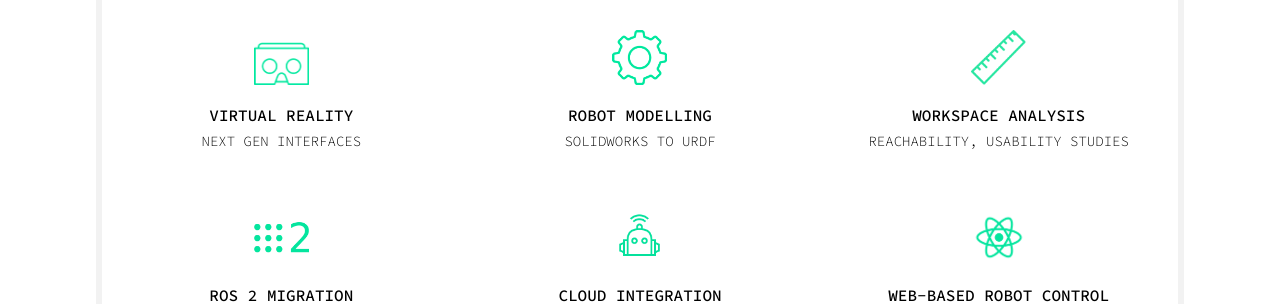
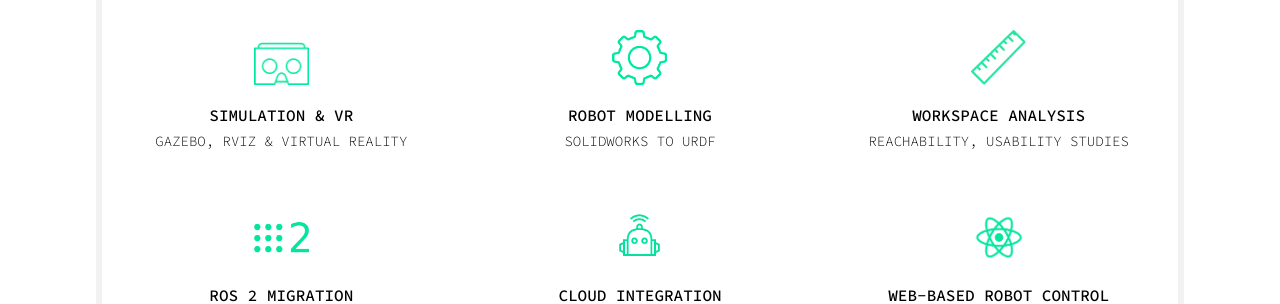
Before and after one commit to PickNikRobotics/beta_moveit_website, a Jekyll site: the page built from index.md, in a window 1280 px wide. Shown: the part 2794-3098 px from the top of the page. Built offline with Jekyll 4.4.1, drawn with Linux system fonts in a browser that asks for light colours; nearby versions of some CDN libraries.

Commit message:
Emphasize Simulation as a service

```diff
--- a/_layouts/home.html
+++ b/_layouts/home.html
@@ -112,8 +112,8 @@
                 <div class="servicesRow">
                     <div class="servicesCol" onclick="location.href='{{site.baseurl}}/services#virtual_reality';" style="cursor:pointer;">
                         <a href="{{site.baseurl}}/services#virtual_reality"><img class="sIcon" src="./images/icon7.png" alt="virtual reality icon"></a><br>
-                        <a href="{{site.baseurl}}/services#virtual_reality" class="sLink">VIRTUAL REALITY</a>
-                        <div class="sSubTitle">NEXT GEN INTERFACES</div>
+                        <a href="{{site.baseurl}}/services#virtual_reality" class="sLink">SIMULATION & VR</a>
+                        <div class="sSubTitle">GAZEBO, RVIZ & VIRTUAL REALITY</div>
                     </div>
                     <div class="servicesCol" onclick="location.href='{{site.baseurl}}/services#robot_modelling';" style="cursor:pointer;">
                         <a href="{{site.baseurl}}/services#robot_modelling"><img class="sIcon" src="./images/icon8.png" alt="robot modelling icon"></a><br>
```
